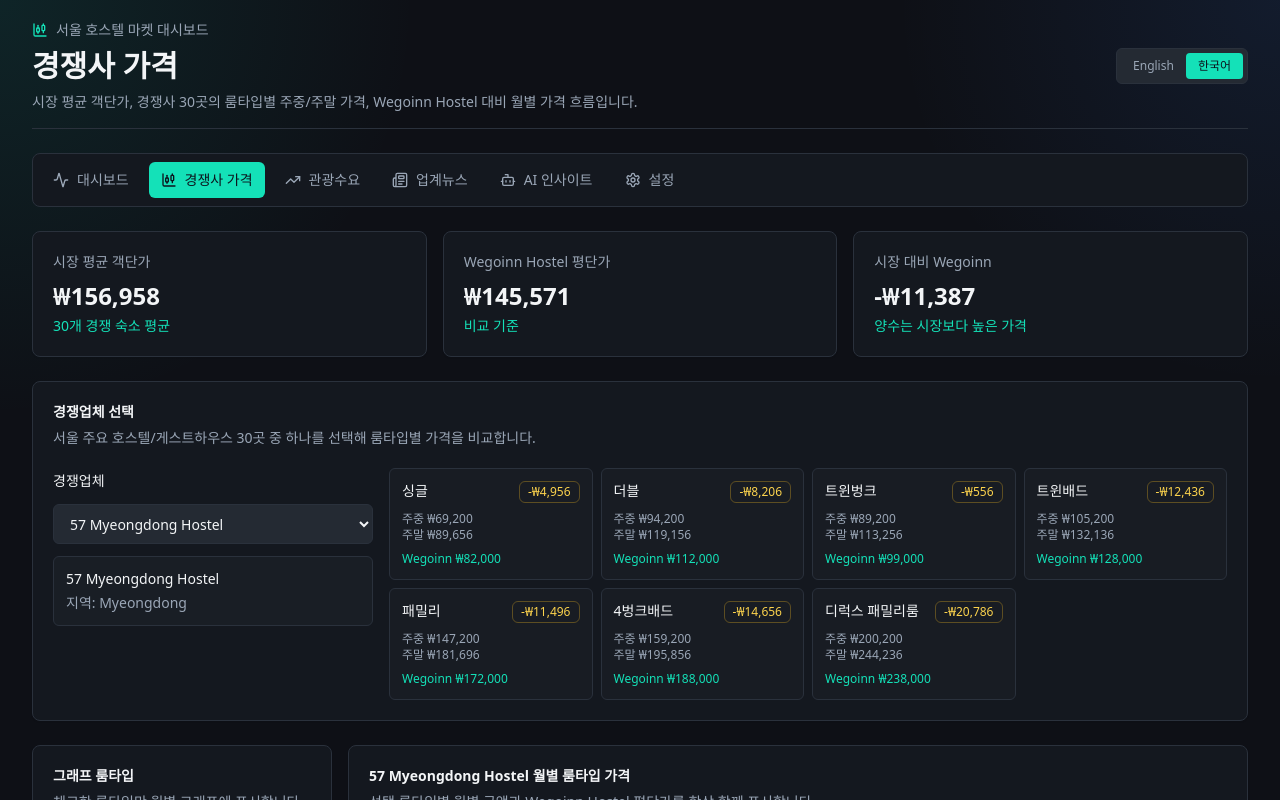
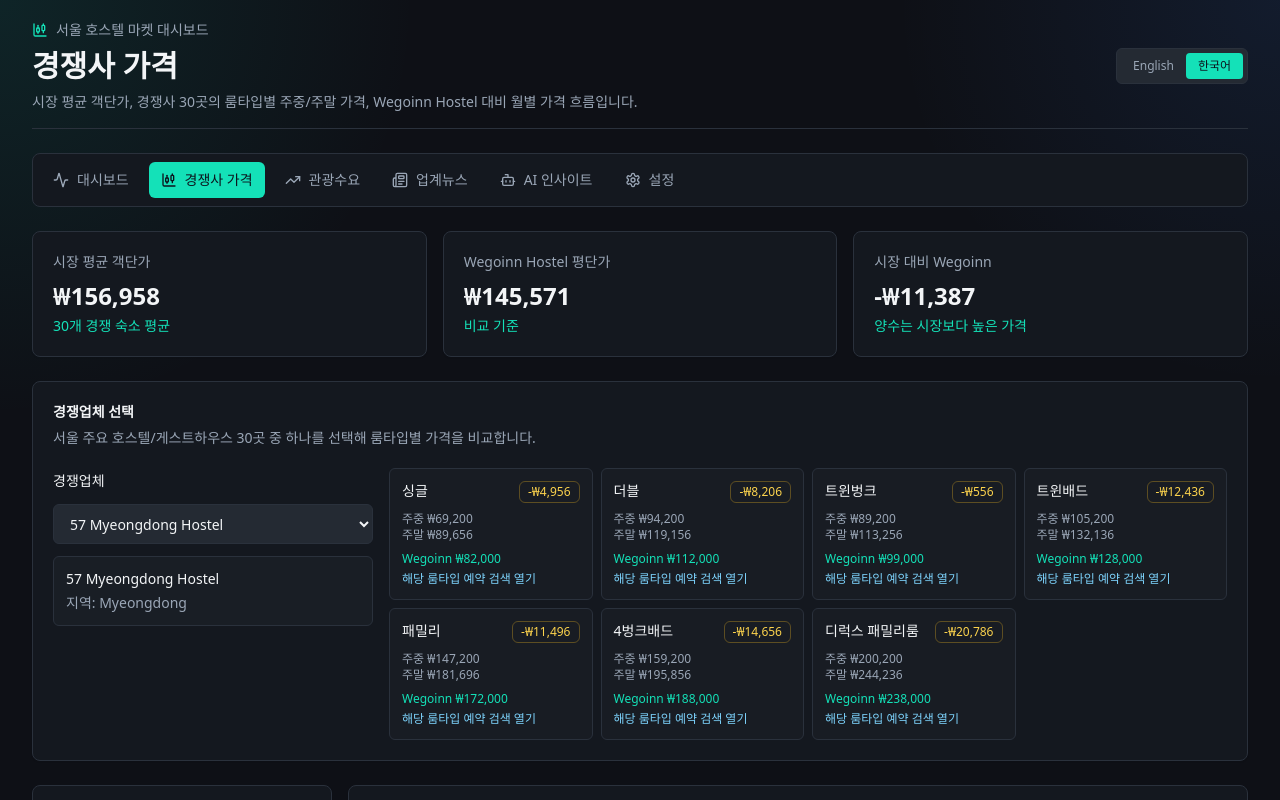
Before and after one commit to wegoinnteam-sudo/price-comparison, a Next.js app: page /competitor-pricing in a window 1280 px wide. Shown: the top 800 px of the page. Built offline with nearby package versions, Linux system fonts and the light colour scheme.

Commit message:
Use line charts and room booking links

```diff
--- a/app/competitor-pricing/competitor-pricing-client.tsx
+++ b/app/competitor-pricing/competitor-pricing-client.tsx
@@ -86,7 +86,11 @@
               return (
                 <a
                   key={room.roomType}
-                  href={competitor.bookingUrl}
+                  href={buildRoomBookingUrl(competitor.name, room.roomType)}
+                  onClick={(event) => {
+                    event.preventDefault();
+                    window.open(buildRoomBookingUrl(competitor.name, room.roomType), "_blank", "noopener,noreferrer");
+                  }}
                   target="_blank"
                   rel="noreferrer"
                   className="rounded-md border bg-secondary/25 p-3 transition-colors hover:border-primary/60 hover:bg-secondary/50 focus:outline-none focus:ring-2 focus:ring-primary"
@@ -99,6 +103,7 @@
                   <p className="mt-2 text-xs text-muted-foreground">주중 {formatKrw(room.weekday)}</p>
                   <p className="text-xs text-muted-foreground">주말 {formatKrw(room.weekend)}</p>
                   <p className="mt-2 text-xs text-primary">Wegoinn {wego ? formatKrw(wego.today) : "-"}</p>
+                  <p className="mt-1 text-xs text-sky-300">해당 룸타입 예약 검색 열기</p>
                 </a>
               );
             })}
@@ -141,6 +146,35 @@
   );
 }
 
+function buildRoomBookingUrl(competitorName: string, roomType: RoomType) {
+  const checkIn = new Date();
+  checkIn.setDate(checkIn.getDate() + 7);
+
+  const checkOut = new Date(checkIn);
+  checkOut.setDate(checkOut.getDate() + 1);
+
+  const params = new URLSearchParams({
+    ss: `${competitorName} ${roomType}`,
+    checkin: formatBookingDate(checkIn),
+    checkout: formatBookingDate(checkOut),
+    group_adults: roomType.includes("패밀리") || roomType.includes("4벙크") ? "4" : "2",
+    no_rooms: "1",
+    group_children: "0",
+    selected_currency: "KRW",
+    lang: "ko-kr",
+  });
+
+  return `https://www.booking.com/searchresults.html?${params.toString()}`;
+}
+
+function formatBookingDate(date: Date) {
+  const year = date.getFullYear();
+  const month = String(date.getMonth() + 1).padStart(2, "0");
+  const day = String(date.getDate()).padStart(2, "0");
+
+  return `${year}-${month}-${day}`;
+}
+
 function MetricCard({ title, value, caption }: { title: string; value: string; caption: string }) {
   return (
     <Card>
--- a/components/dashboard/charts.tsx
+++ b/components/dashboard/charts.tsx
@@ -1,10 +1,6 @@
 "use client";
 
 import {
-  Area,
-  AreaChart,
-  Bar,
-  BarChart,
   CartesianGrid,
   Legend,
   Line,
@@ -27,22 +23,16 @@
 export function PriceHistoryChart() {
   return (
     <ResponsiveContainer width="100%" height={300}>
-      <AreaChart data={priceTrend}>
-        <defs>
-          <linearGradient id="market" x1="0" y1="0" x2="0" y2="1">
-            <stop offset="5%" stopColor="#14b8a6" stopOpacity={0.35} />
-            <stop offset="95%" stopColor="#14b8a6" stopOpacity={0.02} />
-          </linearGradient>
-        </defs>
+      <LineChart data={priceTrend}>
         <CartesianGrid stroke="hsl(218 17% 20%)" strokeDasharray="3 3" />
         <XAxis dataKey="date" />
         <YAxis tickFormatter={(value) => `${Math.round(Number(value) / 1000)}k`} />
         <Tooltip contentStyle={tooltipStyle} formatter={(value) => formatKrw(Number(value))} />
         <Legend />
-        <Area type="monotone" dataKey="market" stroke="#14b8a6" fill="url(#market)" strokeWidth={2} />
+        <Line type="monotone" dataKey="market" stroke="#14b8a6" strokeWidth={3} dot={false} />
         <Line type="monotone" dataKey="weekday" stroke="#60a5fa" strokeWidth={2} dot={false} />
         <Line type="monotone" dataKey="weekend" stroke="#f59e0b" strokeWidth={2} dot={false} />
-      </AreaChart>
+      </LineChart>
     </ResponsiveContainer>
   );
 }
@@ -50,15 +40,15 @@
 export function RoomComparisonChart() {
   return (
     <ResponsiveContainer width="100%" height={320}>
-      <BarChart data={roomComparison} layout="vertical" margin={{ left: 16 }}>
-        <CartesianGrid stroke="hsl(218 17% 20%)" strokeDasharray="3 3" horizontal={false} />
-        <XAxis type="number" tickFormatter={(value) => `${Math.round(Number(value) / 1000)}k`} />
-        <YAxis dataKey="roomType" type="category" width={116} />
+      <LineChart data={roomComparison}>
+        <CartesianGrid stroke="hsl(218 17% 20%)" strokeDasharray="3 3" />
+        <XAxis dataKey="roomType" />
+        <YAxis tickFormatter={(value) => `${Math.round(Number(value) / 1000)}k`} />
         <Tooltip contentStyle={tooltipStyle} formatter={(value) => formatKrw(Number(value))} />
         <Legend />
-        <Bar dataKey="market" fill="#38bdf8" radius={[0, 4, 4, 0]} />
-        <Bar dataKey="target" fill="#14b8a6" radius={[0, 4, 4, 0]} />
-      </BarChart>
+        <Line type="monotone" dataKey="market" name="시장 평균" stroke="#38bdf8" strokeWidth={2} dot={false} />
+        <Line type="monotone" dataKey="target" name="Wegoinn" stroke="#14b8a6" strokeWidth={3} dot={false} />
+      </LineChart>
     </ResponsiveContainer>
   );
 }
@@ -109,22 +99,16 @@
 }) {
   return (
     <ResponsiveContainer width="100%" height={320}>
-      <AreaChart data={data}>
-        <defs>
-          <linearGradient id="wegoAverage" x1="0" y1="0" x2="0" y2="1">
-            <stop offset="5%" stopColor="#14b8a6" stopOpacity={0.35} />
-            <stop offset="95%" stopColor="#14b8a6" stopOpacity={0.02} />
-          </linearGradient>
-        </defs>
+      <LineChart data={data}>
         <CartesianGrid stroke="hsl(218 17% 20%)" strokeDasharray="3 3" />
         <XAxis dataKey="month" />
         <YAxis tickFormatter={(value) => `${Math.round(Number(value) / 1000)}k`} />
         <Tooltip contentStyle={tooltipStyle} formatter={(value) => formatKrw(Number(value))} />
         <Legend />
-        <Area type="monotone" dataKey="average" name="평단가" stroke="#14b8a6" fill="url(#wegoAverage)" strokeWidth={3} />
+        <Line type="monotone" dataKey="average" name="평단가" stroke="#14b8a6" strokeWidth={3} dot={false} />
         <Line type="monotone" dataKey="weekday" name="주중" stroke="#60a5fa" strokeWidth={2} dot={false} />
         <Line type="monotone" dataKey="weekend" name="주말" stroke="#f59e0b" strokeWidth={2} dot={false} />
-      </AreaChart>
+      </LineChart>
     </ResponsiveContainer>
   );
 }
```
